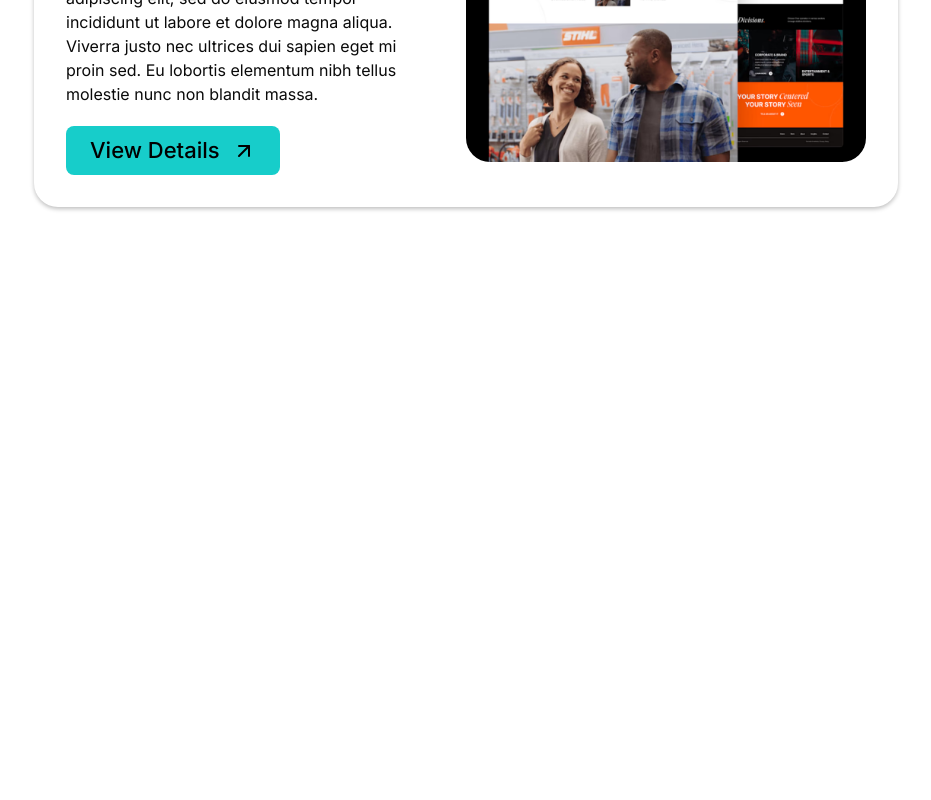
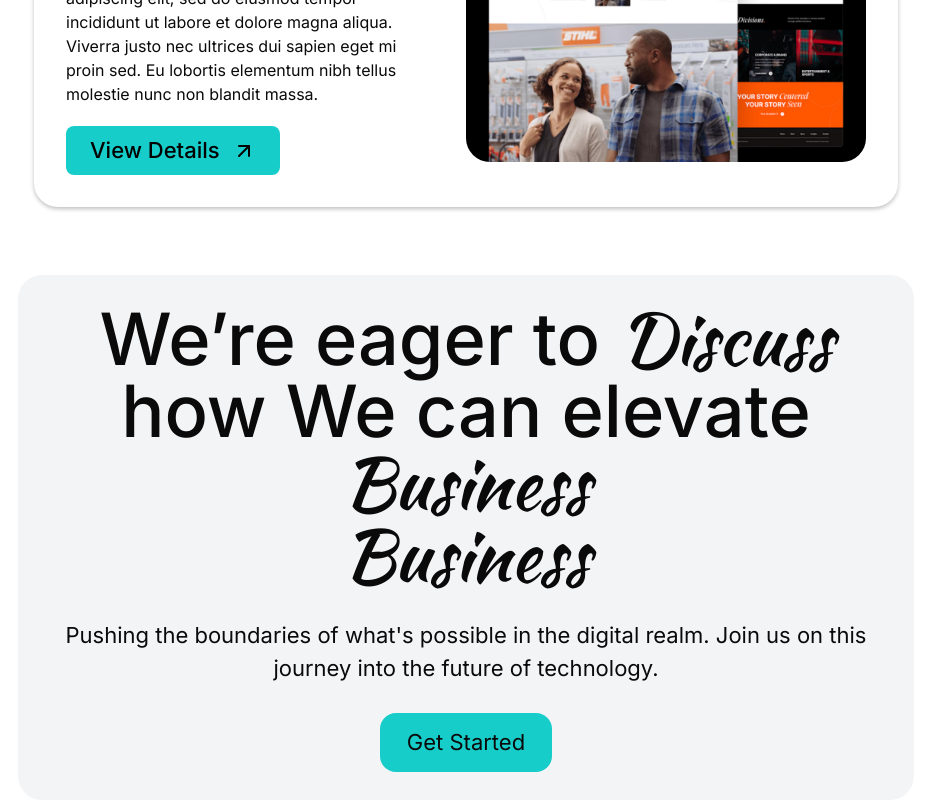
Before and after one commit to Roshen-Perera/ceylon-developers-portfolio, a Next.js app: page /case in a window 1280 px wide. Shown: the part 1447-2247 px from the top of the page, without its empty margins (174-1105 px from the left). Before the commit the page ends 1674 px from the top, so only its background shows below. Built offline with nearby package versions, Linux system fonts and the light colour scheme.

Commit message:
Add DiscussPost component to Case Studies page

```diff
--- a/app/case/page.tsx
+++ b/app/case/page.tsx
@@ -1,4 +1,5 @@
 import BlueGlow from "@/components/blueGlow";
+import DiscussPost from "@/components/discussPost";
 import NavBar from "@/components/navBar";
 import Studies from "@/components/studies";
 import React from "react";
@@ -20,6 +21,9 @@ const Page = () => {
         </div>
       </div>
       <Studies />
+      <div className="flex flex-col items-center justify-center mt-12">
+        <DiscussPost />
+      </div>
     </div>
   );
 };
```
